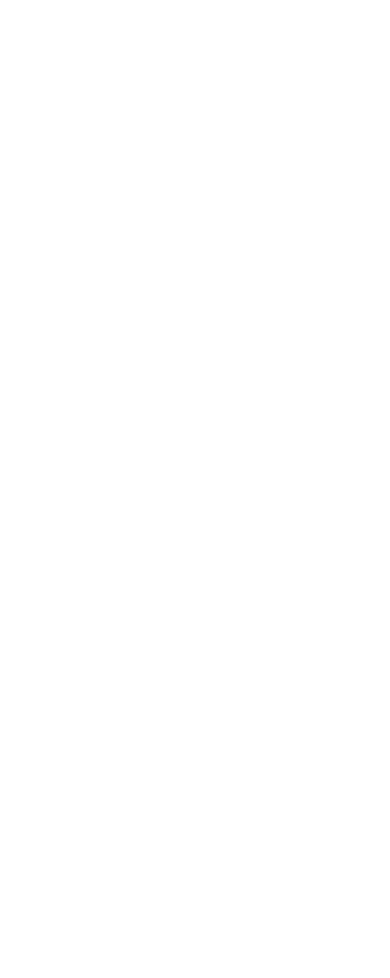
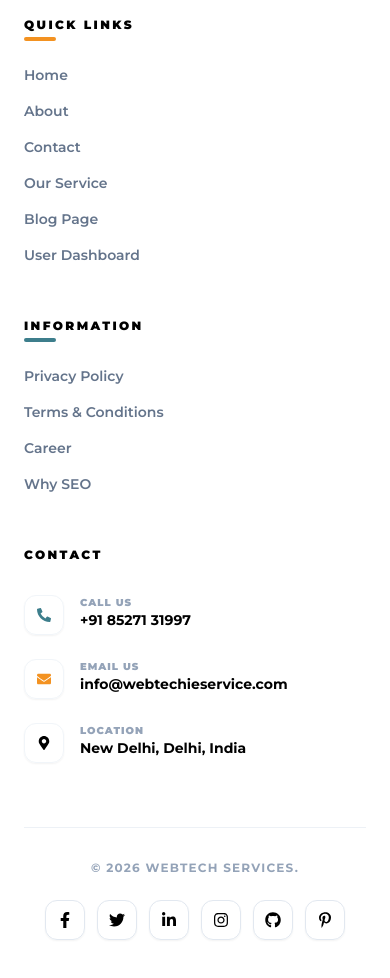
Before and after one commit to AnujHub03/Digital-marketing-Website-project, a React (Vite) app in the folder client/: page /about in a window 390 px wide. Shown: the part 9940-10918 px from the top of the page. Before the commit the page ends 9708 px from the top, so only its background shows below. Built offline with nearby package versions, Linux system fonts and the light colour scheme; a web font is replaced by a local one.

Commit message:
Feat : adding content

```diff
--- a/client/package.json
+++ b/client/package.json
@@ -15,6 +15,7 @@
     "lucide-react": "^1.7.0",
     "react": "^19.2.4",
     "react-dom": "^19.2.4",
+    "react-icons": "^5.6.0",
     "react-router-dom": "^7.13.2",
     "react-to-print": "^3.3.0"
   },
--- a/client/src/Components/Footer.jsx
+++ b/client/src/Components/Footer.jsx
@@ -1,9 +1,199 @@
-import React from 'react'
+import React from 'react';
+import { motion } from 'framer-motion';
+import { Link } from 'react-router-dom';
+import {
+  FaFacebookF,
+  FaTwitter,
+  FaLinkedinIn,
+  FaInstagram,
+  FaGithub,
+  FaPinterestP,
+  FaPhoneAlt,
+  FaEnvelope,
+  FaMapMarkerAlt
+} from 'react-icons/fa';
+const Footer = () => {
+  const currentYear= new Date().getFullYear();
 
-const Footer = () => {
+  const footerLinks = {
+    quickLinks: [
+      { name: 'Home', to: '/' },
+      { name: 'About', to: '/about' },
+      { name: 'Contact', to: '/contact' },
+      { name: 'Our Service', to: '/OurServices' },
+      { name: 'Blog Page', to: '/blog' },
+      { name: 'User Dashboard', to: '/UserDashboard' },
+    ],
+    importantLinks: [
+      { name: 'Privacy Policy', to: '/privacy-policy' },
+      { name: 'Terms & Conditions', to: '/terms-and-conditions' },
+      { name: 'Career', to: '/Career' },
+      { name: 'Why SEO', to: '/WhySEO' },
+    ],
+    contactInfo: {
+      phone: '+91 85271 31997',
+      email: 'info@webtechieservice.com',
+      address: 'New Delhi, Delhi, India',
+    }
+  };
+
+  const socialLinks = [
+    { icon: <FaFacebookF />, href: 'https://facebook.com' },
+    { icon: <FaTwitter />, href: 'https://x.com/webtech83' },
+    { icon: <FaLinkedinIn />, href: 'https://linkedin.com' },
+    { icon: <FaInstagram />, href: 'https://instagram.com' },
+    { icon: <FaGithub />, href: 'https://github.com' },
+    { icon: <FaPinterestP />, href: 'https://in.pinterest.com/webtechieservice/?invite_code=9b9ebf3b0f9d4275acbfc0a9fb060e9b&sender=1092615697005505038' },
+  ];
+
   return (
-    <div>Footer</div>
-  )
-}
+    <footer className="relative bg-base-300 pt-20 pb-10 overflow-hidden font-montserrat">
+      {/* Brand Aesthetic Background Blobs */}
+      <div className="absolute top-0 left-0 w-[500px] h-[500px]  rounded-full blur-[120px] -translate-x-1/2 -translate-y-1/2" />
+      <div className="absolute bottom-0 right-0 w-[400px] h-[400px]  rounded-full blur-[100px] translate-x-1/3 translate-y-1/3" />
 
-export default Footer
+      <div className="container mx-auto px-6 relative z-10">
+        <div className="grid grid-cols-1 md:grid-cols-2 lg:grid-cols-4 gap-12 mb-16">
+
+          {/* Column 1: Brand/Logo */}
+          <motion.div
+            initial={{ opacity: 0, y: 20 }}
+            whileInView={{ opacity: 1, y: 0 }}
+            transition={{ duration: 0.6 }}
+            className="space-y-6"
+          >
+            <Link to="/" className="flex items-center group">
+              <div className="w-12 h-12  rounded-2xl flex items-center justify-center transition-transform duration-500 group-hover:rotate-12 shadow-lg overflow-hidden">
+                <img src='/logos/logo.png' alt="Logo" className="w-24 h-36 object-contain" />
+              </div>
+              <span className="ml-4 text-2xl font-black text-base-content tracking-tighter">
+                WEB<span className="text-[#3D7E8C]">Tech</span>
+              </span>
+            </Link>
+            <p className="text-slate-500 text-sm leading-relaxed font-medium">
+              Transforming businesses through premium digital solutions. We blend
+              <span className="text-[#F39221]"> UI/UX excellence </span> with modern engineering.
+            </p>
+          </motion.div>
+
+          {/* Column 2: Quick Links */}
+          <motion.div
+            initial={{ opacity: 0, y: 20 }}
+            whileInView={{ opacity: 1, y: 0 }}
+            transition={{ duration: 0.6, delay: 0.1 }}
+          >
+            <h4 className="text-base-content font-black text-xs uppercase tracking-[0.2em] mb-8 relative inline-block">
+              Quick Links
+              <span className="absolute -bottom-2 left-0 w-8 h-1 bg-[#F39221] rounded-full" />
+            </h4>
+            <ul className="space-y-4">
+              {footerLinks.quickLinks.map((link) => (
+                <li key={link.name}>
+                  <Link
+                    to={link.to}
+                    className="text-slate-500 hover:text-[#3D7E8C] font-semibold text-sm transition-all duration-300 flex items-center group"
+                  >
+                    <span className="w-0 group-hover:w-4 h-[2px] bg-[#3D7E8C] mr-0 group-hover:mr-2 transition-all duration-300" />
+                    {link.name}
+                  </Link>
+                </li>
+              ))}
+            </ul>
+          </motion.div>
+
+          {/* Column 3: Important Links */}
+          <motion.div
+            initial={{ opacity: 0, y: 20 }}
+            whileInView={{ opacity: 1, y: 0 }}
+            transition={{ duration: 0.6, delay: 0.2 }}
+          >
+            <h4 className="text-base-content font-black text-xs uppercase tracking-[0.2em] mb-8 relative inline-block">
+              Information
+              <span className="absolute -bottom-2 left-0 w-8 h-1 bg-[#3D7E8C] rounded-full" />
+            </h4>
+            <ul className="space-y-4">
+              {footerLinks.importantLinks.map((link) => (
+                <li key={link.name}>
+                  <Link
+                    to={link.to}
+                    className="text-slate-500 hover:text-[#3D7E8C] font-semibold text-sm transition-all duration-300 flex items-center group"
+                  >
+                    <span className="w-0 group-hover:w-4 h-[2px] bg-[#3D7E8C] mr-0 group-hover:mr-2 transition-all duration-300" />
+                    {link.name}
+                  </Link>
+                </li>
+              ))}
+            </ul>
+          </motion.div>
+
+          {/* Column 4: Contact Us */}
+          <motion.div
+            initial={{ opacity: 0, y: 20 }}
+            whileInView={{ opacity: 1, y: 0 }}
+            transition={{ duration: 0.6, delay: 0.3 }}
+          >
+            <h4 className="text-base-content font-black text-xs uppercase tracking-[0.2em] mb-8 relative inline-block">
+              Contact
+              <span className="absolute -bottom-2 left-0 w-8 h-1 bg-base-content rounded-full" />
+            </h4>
+            <div className="space-y-6">
+              <div className="flex items-start gap-4 group">
+                <div className="w-10 h-10 rounded-xl bg-base-100 border border-slate-100 flex items-center justify-center text-[#3D7E8C] shadow-sm group-hover:bg-[#3D7E8C] group-hover:text-base-content transition-all duration-300">
+                  <FaPhoneAlt size={14} />
+                </div>
+                <div>
+                  <p className="text-[10px] font-black text-slate-400 uppercase tracking-widest">Call Us</p>
+                  <p className="text-sm font-bold text-base-content">{footerLinks.contactInfo.phone}</p>
+                </div>
+              </div>
+
+              <div className="flex items-start gap-4 group">
+                <div className="w-10 h-10 rounded-xl bg-base-100 border border-slate-100 flex items-center justify-center text-[#F39221] shadow-sm group-hover:bg-[#F39221] group-hover:text-base-content transition-all duration-300">
+                  <FaEnvelope size={14} />
+                </div>
+                <div>
+                  <p className="text-[10px] font-black text-slate-400 uppercase tracking-widest">Email Us</p>
+                  <p className="text-sm font-bold text-base-content">{footerLinks.contactInfo.email}</p>
+                </div>
+              </div>
+
+              <div className="flex items-start gap-4 group">
+                <div className="w-10 h-10 rounded-xl bg-base-100 border border-slate-100 flex items-center justify-center text-base-content shadow-sm group-hover:bg-base-content group-hover:text-base-100 transition-all duration-300">
+                  <FaMapMarkerAlt size={14} />
+                </div>
+                <div>
+                  <p className="text-[10px] font-black text-slate-400 uppercase tracking-widest">Location</p>
+                  <p className="text-sm font-bold text-base-content">{footerLinks.contactInfo.address}</p>
+                </div>
+              </div>
+            </div>
+          </motion.div>
+        </div>
+
+        {/* Bottom Bar */}
+        <div className="pt-8 border-t border-slate-200/60 flex flex-col md:flex-row justify-between items-center gap-6">
+          <p className="text-slate-400 text-xs font-bold uppercase tracking-widest">
+            © {currentYear} Webtech Services. <span className="hidden md:inline">Built with precision.</span>
+          </p>
+
+          <div className="flex gap-3">
+            {socialLinks.map((social, index) => (
+              <motion.a
+                key={index}
+                href={social.href}
+                target="_blank"
+                rel="noopener noreferrer"
+                whileHover={{ y: -5 }}
+                className="w-10 h-10 flex items-center justify-center rounded-xl bg-base-100 border border-slate-200 text-base-content hover:text-base-content hover:bg-base-900 hover:border-base-900 transition-all duration-300 shadow-sm"
+              >
+                {social.icon}
+              </motion.a>
+            ))}
+          </div>
+        </div>
+      </div>
+    </footer>
+  );
+};
+
+export default Footer;
```
Also changed, not shown: 1 other file (tests, documents, lock files or other folders).
